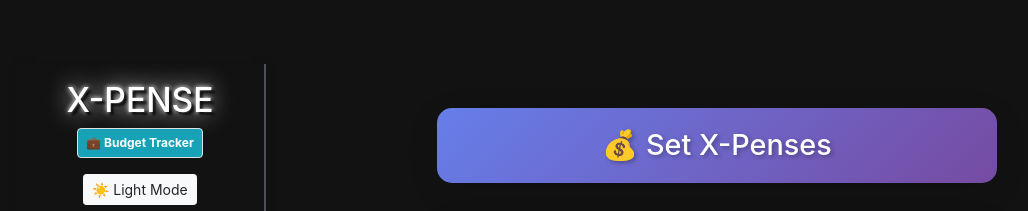
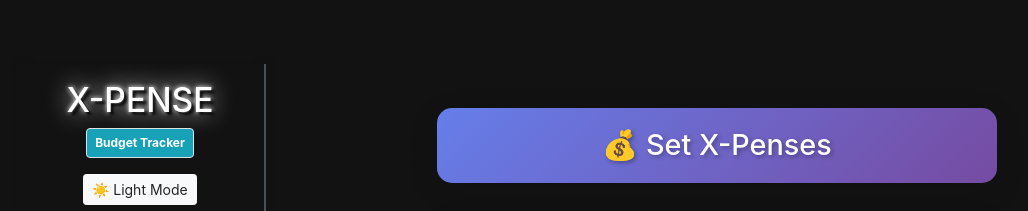
Before and after one commit to marlonmunoz/x-pense-app, a React (Vite) app in the folder Client/: page /add in a window 1280 px wide. Shown: the top 211 px of the page, without its empty margins (48-1076 px from the left). Built offline with nearby package versions, Linux system fonts and the light colour scheme.

Commit message:
removed the symbol from subtitle Budget Tracked

```diff
--- a/Client/src/components/App.jsx
+++ b/Client/src/components/App.jsx
@@ -371,7 +371,7 @@ function AppContent(props) {
                     e.target.style.boxShadow = '';
                   }}
                 >
-                  💼 Budget Tracker
+                  Budget Tracker
                 </span>
               </p>
               <button
```
